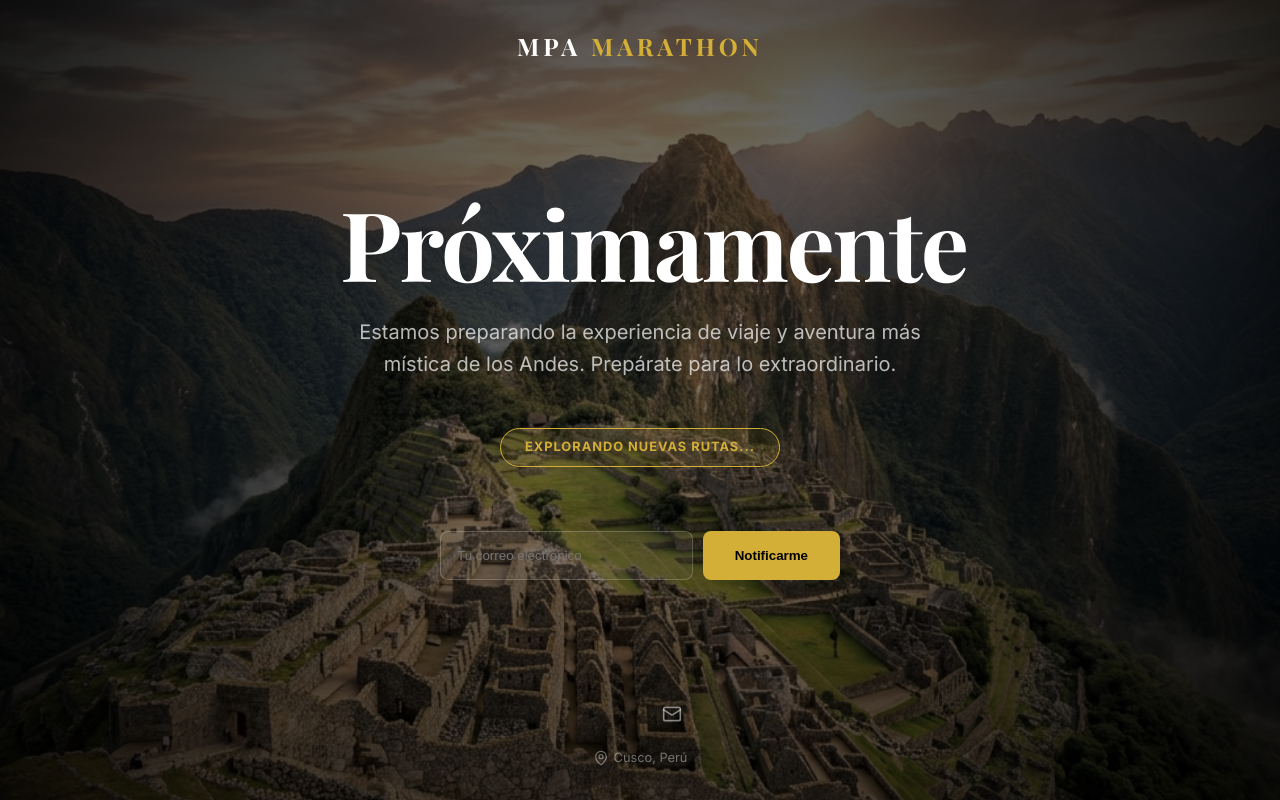
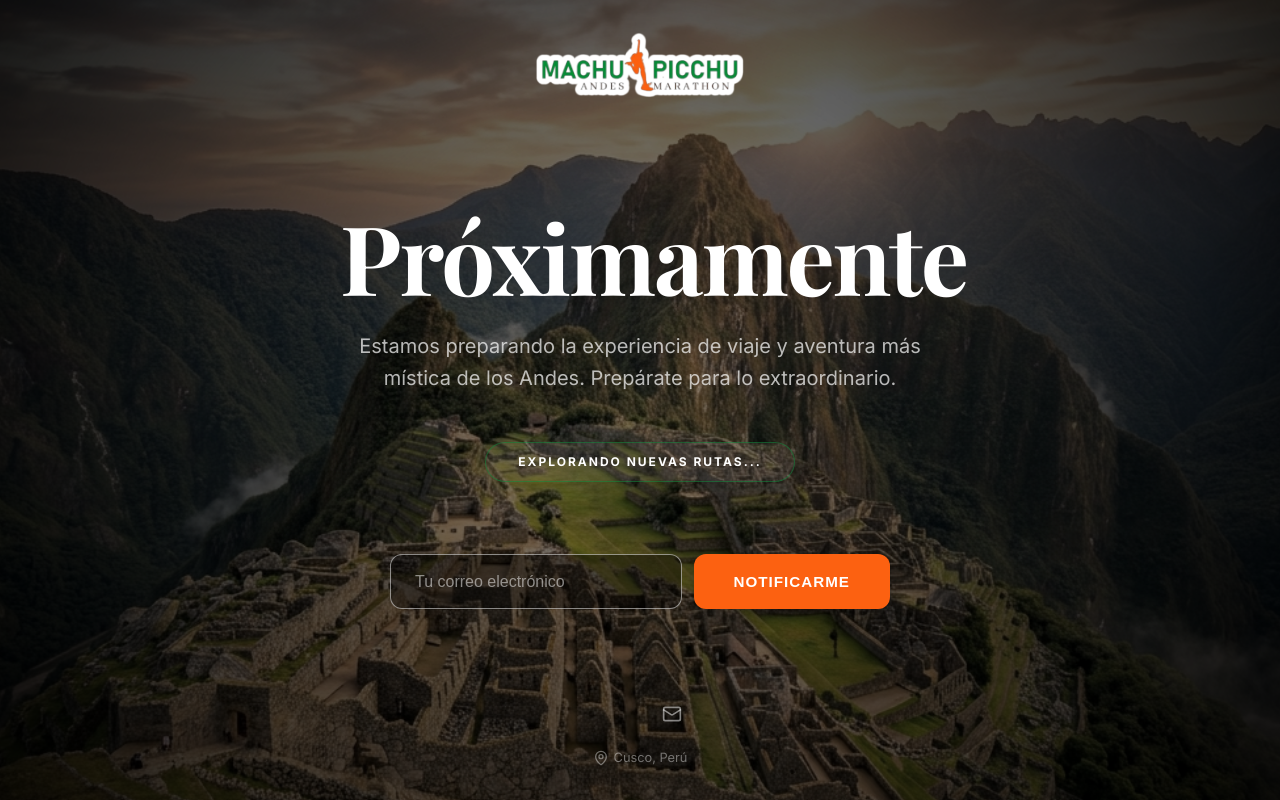
Before and after one commit to alphasoft-in/machupicchuandesmarathon, an Astro site: page / in a window 1280 px wide. Built offline with nearby package versions, Linux system fonts and the light colour scheme; Astro itself is replaced by a stand-in of ours; some icons are missing; a web font is replaced by a local one.

Commit message:
Mejora de diseño y experiencia de usuario en página Próximamente: nuevo logo, colores de marca y ajustes de contraste

```diff
--- a/src/pages/index.astro
+++ b/src/pages/index.astro
@@ -16,7 +16,9 @@ import { Instagram, Facebook, Mail, MapPin } from 'lucide-astro';
         <div class="overlay"></div>
 
         <header class="header">
-            <div class="logo serif">MPA <span>Marathon</span></div>
+            <div class="logo-container">
+                <img src="/images/logo.png" alt="Logo" class="logo-img" />
+            </div>
         </header>
 
         <main class="content animate-fade-in">
@@ -94,14 +96,17 @@ import { Instagram, Facebook, Mail, MapPin } from 'lucide-astro';
             z-index: 10;
         }
 
-        .logo {
-            font-size: 1.5rem;
-            letter-spacing: 4px;
-            text-transform: uppercase;
+        .logo-container {
+            display: flex;
+            flex-direction: column;
+            align-items: center;
+            gap: 0.5rem;
         }
 
-        .logo span {
-            color: var(--secondary);
+        .logo-img {
+            width: 220px;
+            height: auto;
+            border-radius: 8px;
         }
 
         .content {
@@ -122,16 +127,24 @@ import { Instagram, Facebook, Mail, MapPin } from 'lucide-astro';
 
         .status-badge {
             display: inline-block;
-            padding: 0.5rem 1.5rem;
-            background: rgba(212, 175, 55, 0.1);
-            border: 1px solid var(--secondary);
-            color: var(--secondary);
+            padding: 0.6rem 2rem;
+            background: rgba(255, 255, 255, 0.05);
+            backdrop-filter: blur(10px);
+            border: 1px solid rgba(10, 137, 58, 0.5);
+            color: #fff;
             border-radius: 50px;
-            font-size: 0.8rem;
+            font-size: 0.75rem;
             font-weight: 700;
             text-transform: uppercase;
-            letter-spacing: 1px;
-            margin-bottom: 2rem;
+            letter-spacing: 2px;
+            margin-bottom: 2.5rem;
+            animation: pulse 2s infinite;
+        }
+
+        @keyframes pulse {
+            0% { box-shadow: 0 0 0 0 rgba(10, 137, 58, 0.3); }
+            70% { box-shadow: 0 0 0 10px rgba(10, 137, 58, 0); }
+            100% { box-shadow: 0 0 0 0 rgba(10, 137, 58, 0); }
         }
 
         .newsletter {
@@ -140,35 +153,53 @@ import { Instagram, Facebook, Mail, MapPin } from 'lucide-astro';
 
         .newsletter form {
             display: flex;
-            gap: 10px;
-            max-width: 400px;
+            gap: 12px;
+            max-width: 500px;
             margin: 0 auto;
         }
 
         .newsletter input {
             flex: 1;
-            padding: 1rem;
-            border-radius: 8px;
-            border: 1px solid rgba(255, 255, 255, 0.2);
-            background: rgba(255, 255, 255, 0.05);
+            padding: 1.1rem 1.5rem;
+            border-radius: 12px;
+            border: 1.5px solid rgba(255, 255, 255, 0.5);
+            background: rgba(0, 0, 0, 0.4);
             color: #fff;
-            backdrop-filter: blur(5px);
+            backdrop-filter: blur(10px);
+            font-size: 1rem;
+            outline: none;
+            transition: var(--transition);
+        }
+
+        .newsletter input:focus {
+            background: rgba(0, 0, 0, 0.4);
+            border-color: var(--primary);
+            box-shadow: 0 0 20px rgba(10, 137, 58, 0.2);
+        }
+
+        .newsletter input::placeholder {
+            color: rgba(255, 255, 255, 0.5);
         }
 
         .newsletter button {
-            padding: 1rem 2rem;
-            border-radius: 8px;
+            padding: 1rem 2.5rem;
+            border-radius: 12px;
             border: none;
             background: var(--secondary);
-            color: #000;
-            font-weight: 700;
+            color: #fff;
+            font-weight: 800;
+            font-size: 0.95rem;
+            text-transform: uppercase;
+            letter-spacing: 1px;
             cursor: pointer;
             transition: var(--transition);
+            box-shadow: 0 4px 15px rgba(0, 0, 0, 0.3);
         }
 
         .newsletter button:hover {
-            background: var(--accent);
-            transform: translateY(-2px);
+            background: var(--primary);
+            transform: translateY(-3px);
+            box-shadow: 0 8px 25px rgba(10, 137, 58, 0.3);
         }
 
         .footer {
--- a/src/styles/global.css
+++ b/src/styles/global.css
@@ -1,9 +1,9 @@
 @import url('https://fonts.googleapis.com/css2?family=Inter:wght@300;400;500;600;700&family=Playfair+Display:ital,wght@0,400;0,700;1,400&display=swap');
 
 :root {
-  --primary: #0e3b2e;
-  --secondary: #d4af37;
-  --accent: #e5c05b;
+  --primary: #0a893a;
+  --secondary: #fc6111;
+  --accent: #ff8c42;
   --bg-light: #ffffff;
   --bg-muted: #f8f9fa;
   --text-dark: #1a1a1a;
```
Also changed, not shown: public/images/logo.png (added).
